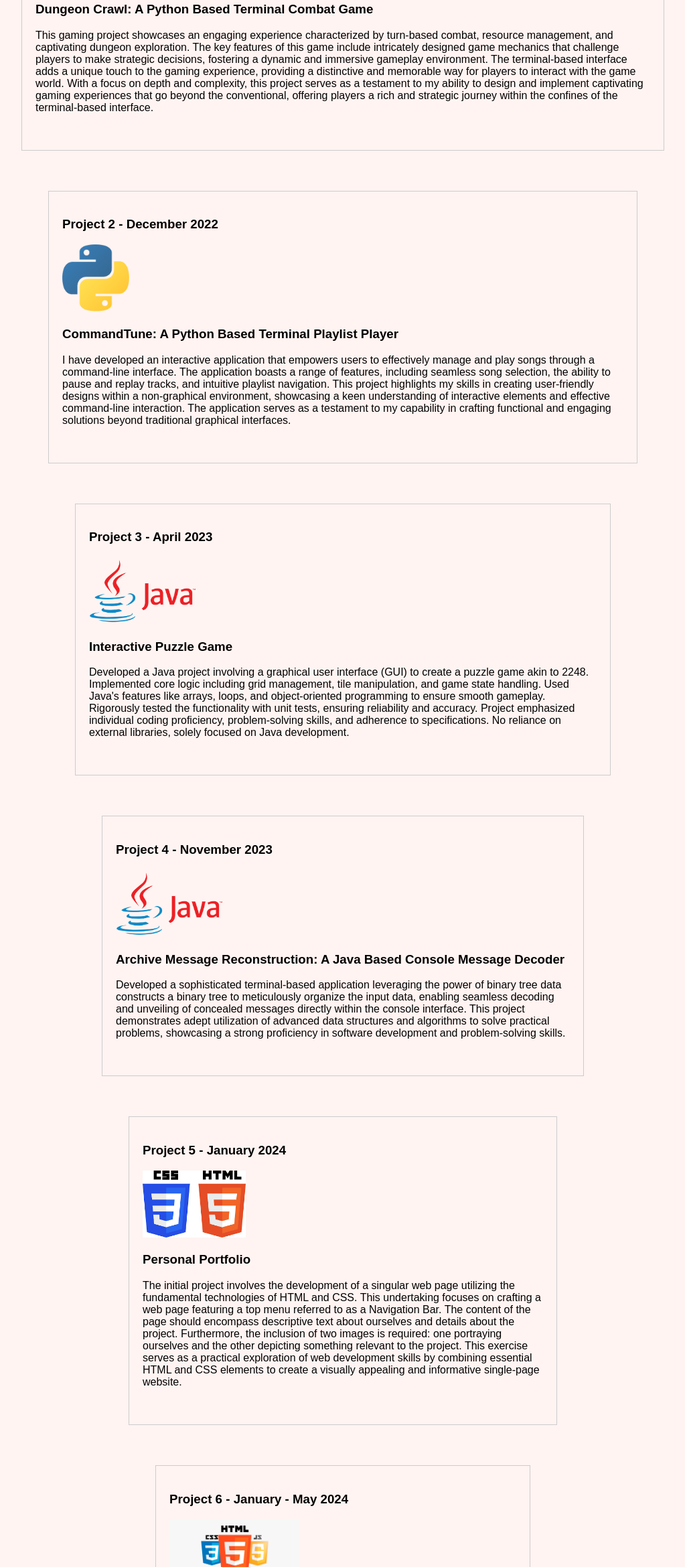
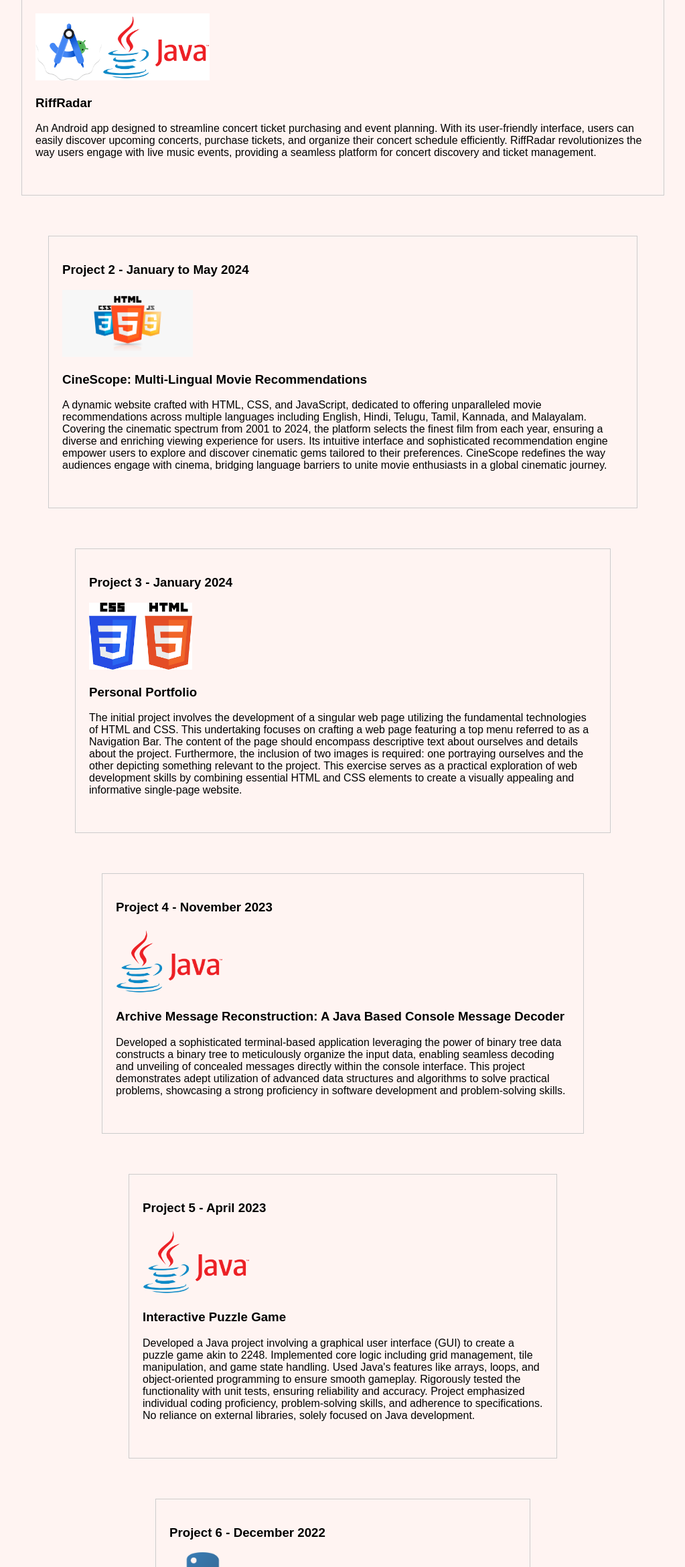
Before and after one commit to pranava-sai/portfolio, a plain HTML site: page index.html in a window 1280 px wide. Shown: the part 1600-3940 px from the top of the page at 67% size, without its empty margins (128-1151 px from the left). Drawn offline with Linux system fonts and the light colour scheme.

Commit message:
Updated Portfolio with Projects

```diff
--- a/index.html
+++ b/index.html
@@ -55,6 +55,7 @@
                 to real-world scenarios and continue my growth as a proficient and innovative software developer.</p>
         </div>
     </section>
+    <br>
 
     <section id="Experience">
         <br>
@@ -97,52 +98,68 @@
         </ul>
 
     </section>
+    <br>
 
     <section id="Projects">
-
+        <br>
+        <br>
+        <h2 style="margin-left: 370px;">Projects</h2>
         <div class="container">
             <div class="project">
-                <h3>Project 1 - November 2022</h3>
-                <img src="./images/project2.png" style="height: 100px" alt="Project 2">
-                <h3>Dungeon Crawl: A Python Based Terminal Combat Game</h3>
-                <p>This gaming project showcases an engaging experience characterized by turn-based combat, resource
-                    management, and captivating dungeon exploration. The key features of this game include
-                    intricately designed game mechanics that challenge players to make strategic decisions,
-                    fostering a dynamic and immersive gameplay environment. The terminal-based interface adds a
-                    unique touch to the gaming experience, providing a distinctive and memorable way for players to
-                    interact with the game world. With a focus on depth and complexity, this project serves as a
-                    testament to my ability to design and implement captivating gaming experiences that go beyond
-                    the conventional, offering players a rich and strategic journey within the confines of the
-                    terminal-based interface.</p><br>
+                <h3>Project 1 - January to May 2024</h3>
+                <img src="./images/project5.jpg" style="height: 100px" alt="Project 1">
+                <h3>RiffRadar</h3>
+                <p>An Android app designed to streamline concert ticket purchasing and event
+                    planning. With its user-friendly interface, users can easily discover
+                    upcoming concerts, purchase tickets, and organize their concert schedule
+                    efficiently. RiffRadar revolutionizes the way users engage with live music
+                    events, providing a seamless platform for concert discovery and ticket
+                    management.</p><br>
             </div>
 
             <div class="container">
                 <div class="project">
-                    <h3>Project 2 - December 2022</h3>
-                    <img src="./images/project2.png" style="height: 100px" alt="Project 3">
-                    <h3>CommandTune: A Python Based Terminal Playlist Player</h3>
-                    <p>I have developed an interactive application that empowers users to effectively manage and
-                        play songs through a command-line interface. The application boasts a range of features,
-                        including seamless song selection, the ability to pause and replay tracks, and intuitive
-                        playlist navigation. This project highlights my skills in creating user-friendly designs
-                        within a non-graphical environment, showcasing a keen understanding of interactive
-                        elements and effective command-line interaction. The application serves as a testament
-                        to my capability in crafting functional and engaging solutions beyond traditional
-                        graphical interfaces.</p><br>
+                    <h3>Project 2 - January to May 2024</h3>
+                    <img src="./images/project4.png" style="height: 100px" alt="Project 1">
+                    <h3>CineScope: Multi-Lingual Movie Recommendations</h3>
+                    <p>A dynamic website crafted with HTML, CSS, and JavaScript, dedicated to
+                        offering
+                        unparalleled movie recommendations across multiple languages including
+                        English,
+                        Hindi, Telugu, Tamil, Kannada, and Malayalam. Covering the cinematic
+                        spectrum
+                        from 2001 to 2024, the platform selects the finest film from each year,
+                        ensuring
+                        a diverse and enriching viewing experience for users. Its intuitive
+                        interface
+                        and sophisticated recommendation engine empower users to explore and
+                        discover
+                        cinematic gems tailored to their preferences. CineScope redefines the way
+                        audiences engage with cinema, bridging language barriers to unite movie
+                        enthusiasts in a global cinematic journey. </p><br>
                 </div>
 
                 <div class="container">
                     <div class="project">
-                        <h3>Project 3 - April 2023</h3>
-                        <img src="./images/project3.png" style="height: 100px" alt="Project 2">
-                        <h3>Interactive Puzzle Game</h3>
-                        <p>Developed a Java project involving a graphical user interface (GUI) to create a puzzle game
-                            akin to 2248. Implemented core logic including grid management, tile manipulation, and game
-                            state handling. Used Java's features like arrays, loops, and object-oriented programming to
-                            ensure smooth gameplay. Rigorously tested the functionality with unit tests, ensuring
-                            reliability and accuracy. Project emphasized individual coding proficiency, problem-solving
-                            skills, and adherence to specifications. No reliance on external libraries, solely focused
-                            on Java development.</p><br>
+                        <h3>Project 3 - January 2024</h3>
+                        <img src="./images/project1.png" style="height: 100px" alt="Project 1">
+                        <h3>Personal Portfolio</h3>
+                        <p>The initial project involves the development of a singular web page utilizing the
+                            fundamental
+                            technologies of HTML and CSS. This undertaking focuses on crafting a web page
+                            featuring a top menu
+                            referred to as a Navigation Bar. The content of the page should encompass
+                            descriptive text about
+                            ourselves and details about the project. Furthermore, the inclusion of two
+                            images is
+                            required: one
+                            portraying ourselves and the other depicting something relevant to the project.
+                            This
+                            exercise serves
+                            as a practical exploration of web development skills by combining essential HTML
+                            and
+                            CSS elements to
+                            create a visually appealing and informative single-page website.</p><br>
                     </div>
 
                     <div class="container">
@@ -150,68 +167,68 @@
                             <h3>Project 4 - November 2023</h3>
                             <img src="./images/project3.png" style="height: 100px" alt="Project 4">
                             <h3>Archive Message Reconstruction: A Java Based Console Message Decoder</h3>
-                            <p>Developed a sophisticated terminal-based application leveraging the power of binary tree
+                            <p>Developed a sophisticated terminal-based application leveraging the power of binary
+                                tree
                                 data
                                 constructs a binary tree to meticulously organize the input data, enabling seamless
                                 decoding
-                                and unveiling of concealed messages directly within the console interface. This project
+                                and unveiling of concealed messages directly within the console interface. This
+                                project
                                 demonstrates adept utilization of advanced data structures and algorithms to solve
                                 practical
-                                problems, showcasing a strong proficiency in software development and problem-solving
+                                problems, showcasing a strong proficiency in software development and
+                                problem-solving
                                 skills.</p><br>
                         </div>
 
                         <div class="container">
                             <div class="project">
-                                <h3>Project 5 - January 2024</h3>
-                                <img src="./images/project1.png" style="height: 100px" alt="Project 1">
-                                <h3>Personal Portfolio</h3>
-                                <p>The initial project involves the development of a singular web page utilizing the
-                                    fundamental
-                                    technologies of HTML and CSS. This undertaking focuses on crafting a web page
-                                    featuring a top menu
-                                    referred to as a Navigation Bar. The content of the page should encompass
-                                    descriptive text about
-                                    ourselves and details about the project. Furthermore, the inclusion of two images is
-                                    required: one
-                                    portraying ourselves and the other depicting something relevant to the project. This
-                                    exercise serves
-                                    as a practical exploration of web development skills by combining essential HTML and
-                                    CSS elements to
-                                    create a visually appealing and informative single-page website.</p><br>
+                                <h3>Project 5 - April 2023</h3>
+                                <img src="./images/project3.png" style="height: 100px" alt="Project 2">
+                                <h3>Interactive Puzzle Game</h3>
+                                <p>Developed a Java project involving a graphical user interface (GUI) to create a
+                                    puzzle
+                                    game
+                                    akin to 2248. Implemented core logic including grid management, tile manipulation,
+                                    and
+                                    game
+                                    state handling. Used Java's features like arrays, loops, and object-oriented
+                                    programming
+                                    to
+                                    ensure smooth gameplay. Rigorously tested the functionality with unit tests,
+                                    ensuring
+                                    reliability and accuracy. Project emphasized individual coding proficiency,
+                                    problem-solving
+                                    skills, and adherence to specifications. No reliance on external libraries, solely
+                                    focused
+                                    on Java development.</p><br>
                             </div>
 
                             <div class="container">
                                 <div class="project">
-                                    <h3>Project 6 - January - May 2024</h3>
-                                    <img src="./images/project4.png" style="height: 100px" alt="Project 1">
-                                    <h3>CineScope: Multi-Lingual Movie Recommendations</h3>
-                                    <p>A dynamic website crafted with HTML, CSS, and JavaScript, dedicated to offering
-                                        unparalleled movie recommendations across multiple languages including English,
-                                        Hindi, Telugu, Tamil, Kannada, and Malayalam. Covering the cinematic spectrum
-                                        from 2001 to 2024, the platform selects the finest film from each year, ensuring
-                                        a diverse and enriching viewing experience for users. Its intuitive interface
-                                        and sophisticated recommendation engine empower users to explore and discover
-                                        cinematic gems tailored to their preferences. CineScope redefines the way
-                                        audiences engage with cinema, bridging language barriers to unite movie
-                                        enthusiasts in a global cinematic journey. </p><br>
+                                    <h3>Project 6 - December 2022</h3>
+                                    <img src="./images/project2.png" style="height: 100px" alt="Project 2">
+                                    <h3>CommandTune: A Python Based Terminal Playlist Player</h3>
+                                    <p>This interactive application enables users to manage and play songs from a
+                                        command-line interface. Features include song selection, pause, replay, and
+                                        playlist navigation, emphasizing proficiency in Python and user-friendly design
+                                        in a non-graphical environment.</p><br>
                                 </div>
 
                                 <div class="container">
                                     <div class="project">
-                                        <h3>Project 7 - January - May 2024</h3>
-                                        <img src="./images/project5.jpg" style="height: 100px" alt="Project 1">
-                                        <h3>RiffRadar</h3>
-                                        <p>An Android app designed to streamline concert ticket purchasing and event
-                                            planning. With its user-friendly interface, users can easily discover
-                                            upcoming concerts, purchase tickets, and organize their concert schedule
-                                            efficiently. RiffRadar revolutionizes the way users engage with live music
-                                            events, providing a seamless platform for concert discovery and ticket
-                                            management.</p><br>
+                                        <h3>Project 7 - November 2022</h3>
+                                        <img src="./images/project2.png" style="height: 100px" alt="Project 2">
+                                        <h3>Dungeon Crawl: A Python Based Terminal Combat Game </h3>
+                                        <p>This interactive application enables users to manage and play songs from a
+                                            command-line interface. Features include song selection, pause, replay, and
+                                            playlist navigation, emphasizing proficiency in Python and user-friendly
+                                            design
+                                            in a non-graphical environment.</p><br>
                                     </div>
 
-
     </section>
+    <br>
 
     <section id="Contact">
         <div class="container">
```
